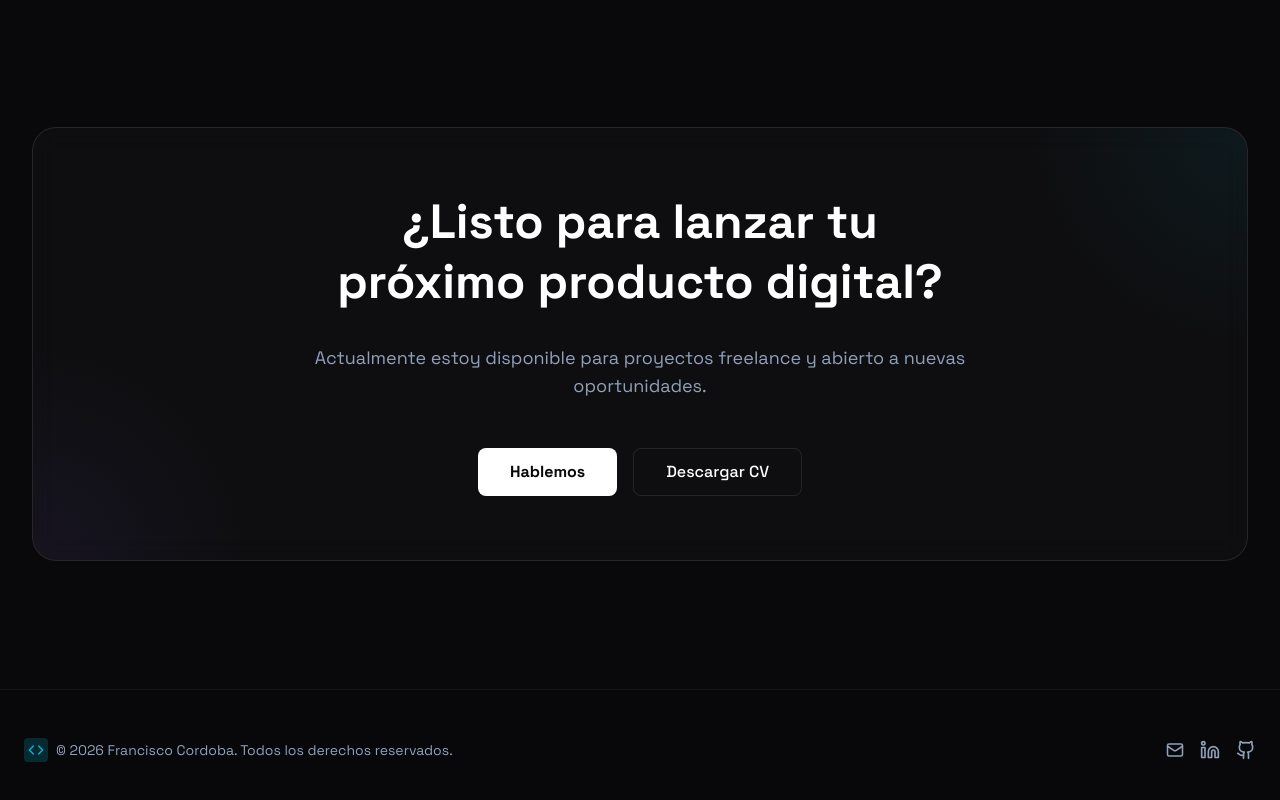
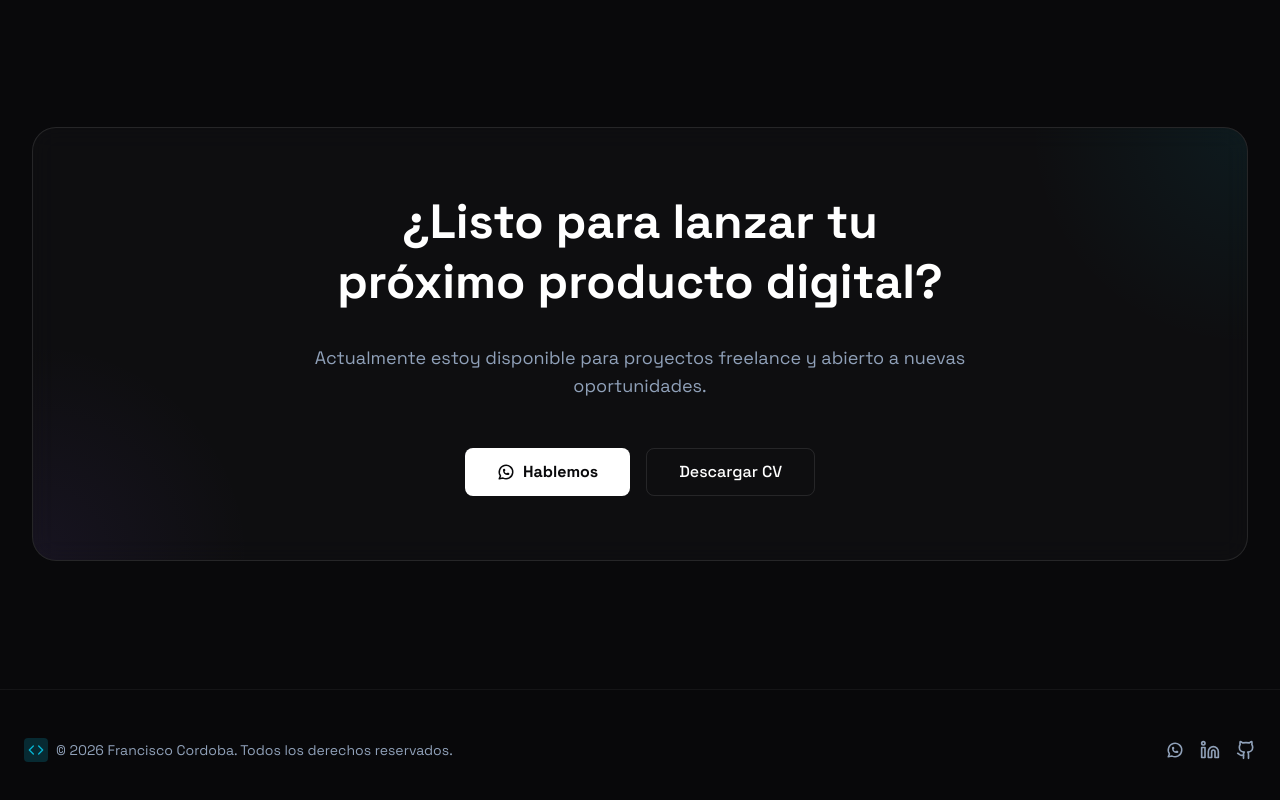
Before and after one commit to FranciscoCordoba/portfolio-fcordoba, a React (Vite) app: page / in a window 1280 px wide. Shown: the part 1790-2590 px from the top of the page. Built offline with nearby package versions, Linux system fonts and the light colour scheme.

Commit message:
Direccionamos botones de contacto a wsp

```diff
--- a/src/components/Contact.jsx
+++ b/src/components/Contact.jsx
@@ -1,4 +1,5 @@
 import { portfolioData } from '../data/portfolioData';
+import Whatsapp from './icons/Whatsapp';
 
 export const Contact = () => {
     const { contact } = portfolioData;
@@ -19,9 +20,12 @@ export const Contact = () => {
 
                     <div className="flex flex-col sm:flex-row items-center justify-center gap-4 pt-4">
                         <a
-                            href={`mailto:${contact.email}`}
-                            className="h-12 px-8 flex items-center justify-center rounded-lg bg-white text-background font-bold text-base hover:bg-slate-200 transition-all w-full sm:w-auto"
+                            href={`https://wa.me/${contact.phone}`}
+                            target="_blank"
+                            rel="noopener noreferrer"
+                            className="h-12 px-8 flex items-center justify-center gap-2 rounded-lg bg-white text-background font-bold text-base hover:bg-slate-200 transition-all w-full sm:w-auto"
                         >
+                            <Whatsapp size={18} />
                             Hablemos
                         </a>
                         <a href={contact.cv} download target="_blank" rel="noopener noreferrer" className="h-12 px-8 flex items-center justify-center rounded-lg border border-white/10 hover:border-white/30 hover:bg-white/5 text-white font-medium text-base transition-all w-full sm:w-auto cursor-pointer">
--- a/src/components/Footer.jsx
+++ b/src/components/Footer.jsx
@@ -1,5 +1,6 @@
 import { Code, Mail, Linkedin, Github } from 'lucide-react';
 import { portfolioData } from '../data/portfolioData';
+import Whatsapp from './icons/Whatsapp';
 
 export const Footer = () => {
     const { contact, header } = portfolioData;
@@ -17,10 +18,12 @@ export const Footer = () => {
 
                     <div className="flex items-center gap-4">
                         <a
-                            href={`mailto:${contact.email}`}
+                            href={`https://wa.me/${contact.phone}`}
+                            target="_blank"
+                            rel="noopener noreferrer"
                             className="text-slate-400 hover:text-primary transition-colors text-sm font-medium flex items-center gap-2"
                         >
-                            <Mail size={18} />
+                            <Whatsapp size={18} />
                         </a>
                         <a
                             href={contact.linkedin}
--- /dev/null
+++ b/src/components/icons/Whatsapp.jsx
@@ -0,0 +1,7 @@
+export function Whatsapp({ size }) {
+    return (
+        <svg xmlns="http://www.w3.org/2000/svg" width={size} height={size} viewBox="0 0 24 24" fill="none" stroke="currentColor" stroke-width="2" stroke-linecap="round" stroke-linejoin="round" class="icon icon-tabler icons-tabler-outline icon-tabler-brand-whatsapp"><path stroke="none" d="M0 0h24v24H0z" fill="none" /><path d="M3 21l1.65 -3.8a9 9 0 1 1 3.4 2.9l-5.05 .9" /><path d="M9 10a.5 .5 0 0 0 1 0v-1a.5 .5 0 0 0 -1 0v1a5 5 0 0 0 5 5h1a.5 .5 0 0 0 0 -1h-1a.5 .5 0 0 0 0 1" /></svg>
+    );
+}
+
+export default Whatsapp;
--- a/src/data/portfolioData.js
+++ b/src/data/portfolioData.js
@@ -11,7 +11,7 @@ export const portfolioData = {
         description: "Construyendo experiencias digitales audaces e interactivas. Creando soluciones web modernas con precisión, estilo y una arquitectura limpia.",
         buttons: {
             primary: "Ver Proyectos",
-            secondary: "Contáctame"
+            secondary: "Contactame"
         },
         clients: {
             text: "Más de 10 empresas confían en mí",
@@ -71,6 +71,7 @@ export const portfolioData = {
         email: "franciscocordoba.dev@gmail.com",
         linkedin: "http://www.linkedin.com/in/francisco-cordoba-dev",
         github: "https://github.com/FranciscoCordoba",
+        phone: "5492664572720",
         cv: "/CV-Francisco-Cordoba.pdf"
     }
 };
```
